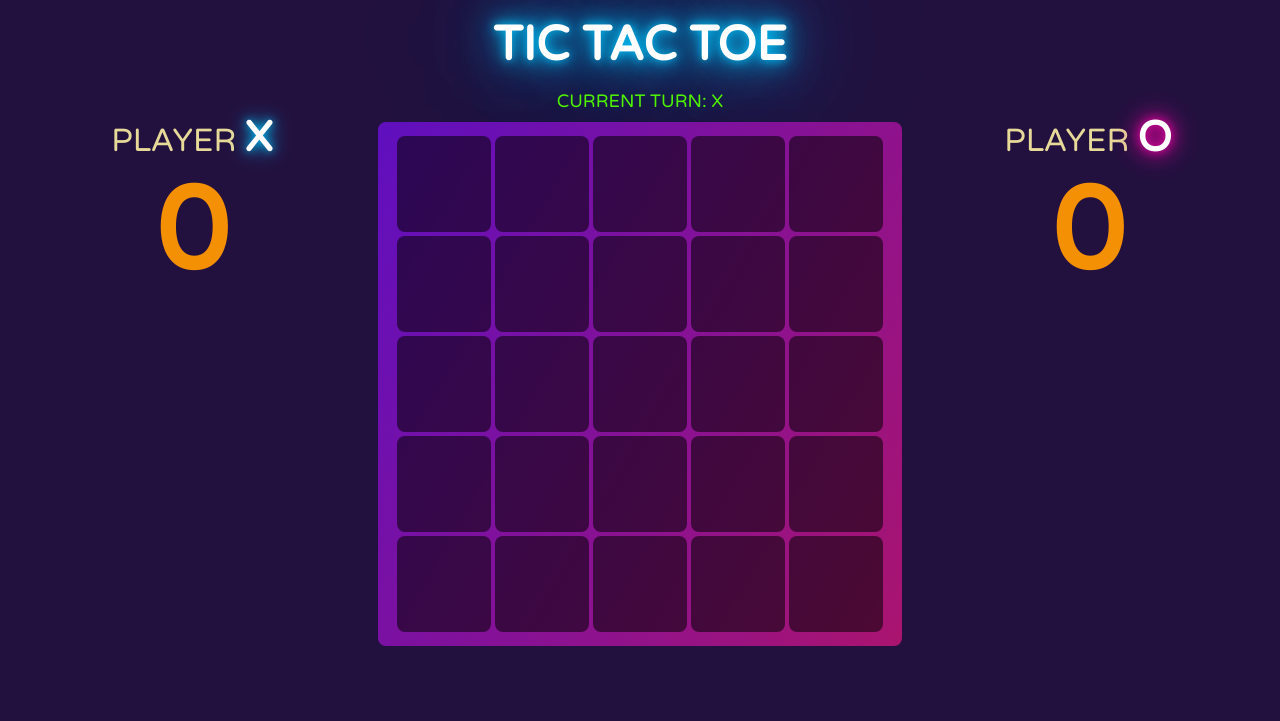
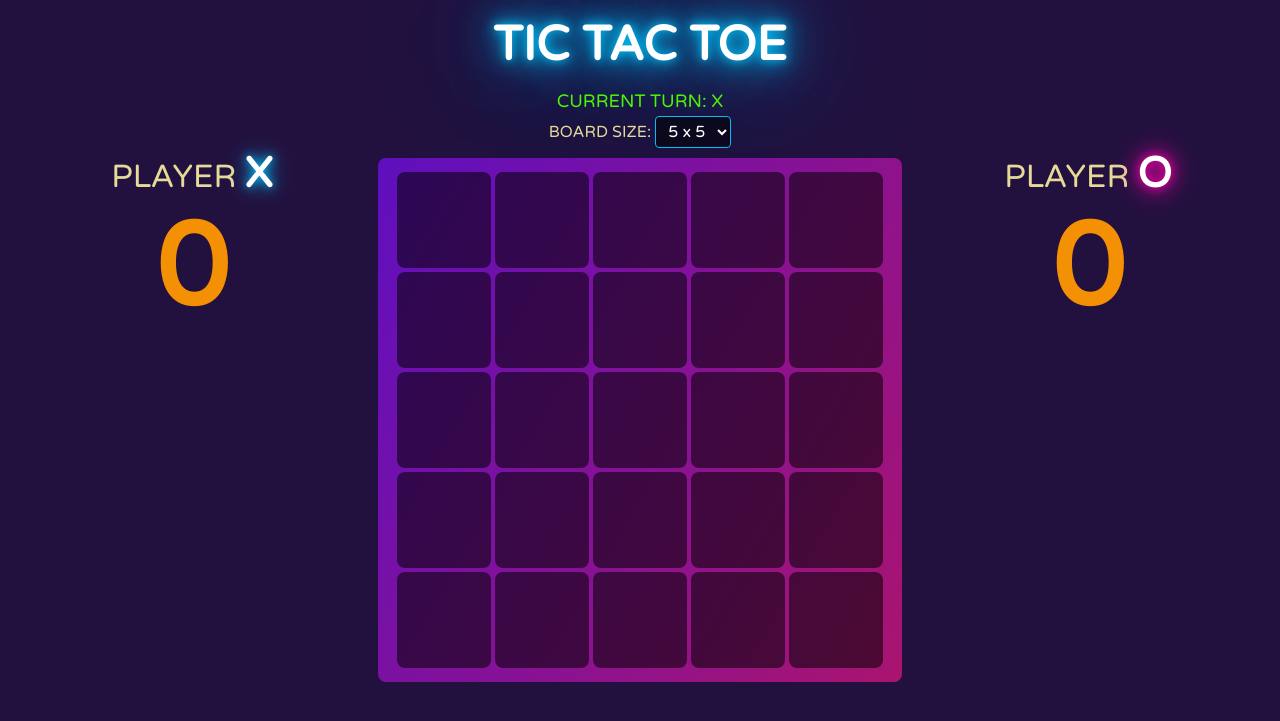
Before and after one commit to panahi-projects/tic-toc-toe, a website with bundled scripts: page public/index.html in a window 1280 px wide. Built offline with nearby package versions, Linux system fonts and the light colour scheme.

Commit message:
feat(settings): added the dropdown that players can change the grid size

```diff
--- a/public/index.html
+++ b/public/index.html
@@ -16,6 +16,17 @@
             <div id="gameField" class="container">
                 <h1 class="title">Tic Tac Toe</h1>
                 <div class="current-turn">CURRENT TURN: <span id="currentTurn"></span></div>
+                <div class="settings">
+                    BOARD SIZE:
+                    <select id="gridSize">
+                        <option value="3">3 x 3</option>
+                        <option value="4">4 x 4</option>
+                        <option value="5">5 x 5</option>
+                        <option value="6">6 x 6</option>
+                        <option value="7">7 x 7</option>
+                        <option value="8">8 x 8</option>
+                    </select>
+                </div>
                 <!-- Plaground goes here... -->
 
                 <div class="score-board board-left">
--- a/public/style.css
+++ b/public/style.css
@@ -154,6 +154,23 @@ body {
     font-size: 18px;
     text-align: center;
 }
+.settings {
+    text-align: center;
+    margin-top: 4px;
+    color: #e7da99;
+    font-size: 16px;
+}
+.settings select {
+    background: rgba(0, 0, 0, 0.55);
+    color: #fff;
+    border: 1px solid #03bcf4;
+    border-radius: 4px;
+    padding: 4px 8px;
+    font-family: 'Varela Round', sans-serif;
+    font-size: 16px;
+    cursor: pointer;
+    outline: none;
+}
 @media only screen and (max-width: 1200px) {
     .score-board {
         top: 10px;
--- a/src/index.ts
+++ b/src/index.ts
@@ -1,14 +1,38 @@
 'use strict';
 import { getCurrentTurn } from './utils/gamePlay.js';
 import { Playground } from './utils/playground.js';
+import MovesInstance from './store/moveStats.js';
 
 (function () {
-    const GRID_SIZE = 5;
+    const DEFAULT_GRID_SIZE = 5;
     console.log('Game is running!');
 
     const gameField: HTMLElement = document.querySelector('#gameField') as HTMLElement;
-    let playground = Playground(GRID_SIZE, gameField);
-    playground.init();
+    const gridSizeSelect: HTMLSelectElement = document.querySelector('#gridSize') as HTMLSelectElement;
 
-    getCurrentTurn();
+    const startGame = (squareDimension: number) => {
+        // throw away the previous board and the reset button, if they exist
+        const oldPlayground = document.querySelector('#playground');
+        if (oldPlayground) oldPlayground.remove();
+
+        const actions: HTMLElement = document.querySelector('.actions') as HTMLElement;
+        actions.innerHTML = '';
+
+        // clean the state of the previous game
+        MovesInstance.resetMoves();
+        const currentTurnSpan = document.querySelector('#currentTurn') as HTMLElement;
+        currentTurnSpan.innerHTML = '';
+
+        const playground = Playground(squareDimension, gameField);
+        playground.init();
+
+        getCurrentTurn();
+    };
+
+    gridSizeSelect.value = `${DEFAULT_GRID_SIZE}`;
+    startGame(DEFAULT_GRID_SIZE);
+
+    gridSizeSelect.onchange = () => {
+        startGame(+gridSizeSelect.value);
+    };
 })();
--- a/src/utils/playground.ts
+++ b/src/utils/playground.ts
@@ -12,11 +12,15 @@ import { WinnerModal } from './winnerModal.js';
 const SUDDEN_DEATH: boolean = false;
 const WINNING_SCORE: number = 300;
 
+// one modal for the whole app, and not one per playground — so a new board is able to close
+// the modal that a previous board has opened, for example when the size is changed
+const winnerModal = WinnerModal();
+
 export const Playground = (squareDimension: number, parentTag: HTMLElement) => {
     let rootCSS = document.querySelector(':root') as HTMLElement;
     rootCSS.style.setProperty('--dimension', `${squareDimension}`);
 
-    const winnerModal = WinnerModal();
+    winnerModal.hide();
 
     const definePlayer = (playerSymbol: TSymbol): IPlayer => {
         const id = generateID(24);
@@ -72,6 +76,7 @@ export const Playground = (squareDimension: number, parentTag: HTMLElement) => {
         }
         const playground = CreateElement(playgroundSchema);
         const newTag = parentTag.appendChild(playground);
+        updateScoreBoard();
         return newTag;
     };
     const isBoardFull = () => {
```
Also changed, not shown: docs/How to make an TIC TAC TOE game - part 4.md (+47 -9 lines), build/index.js, build/utils/playground.js, 2 other files.
